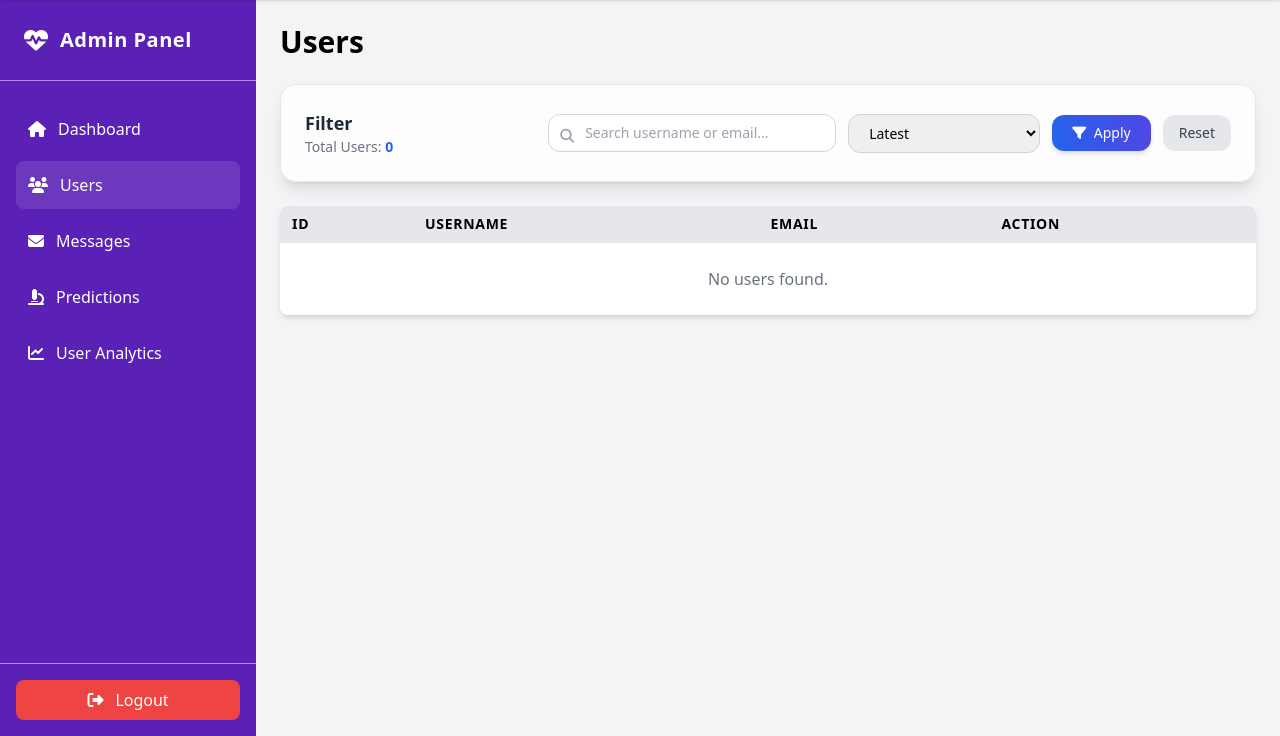
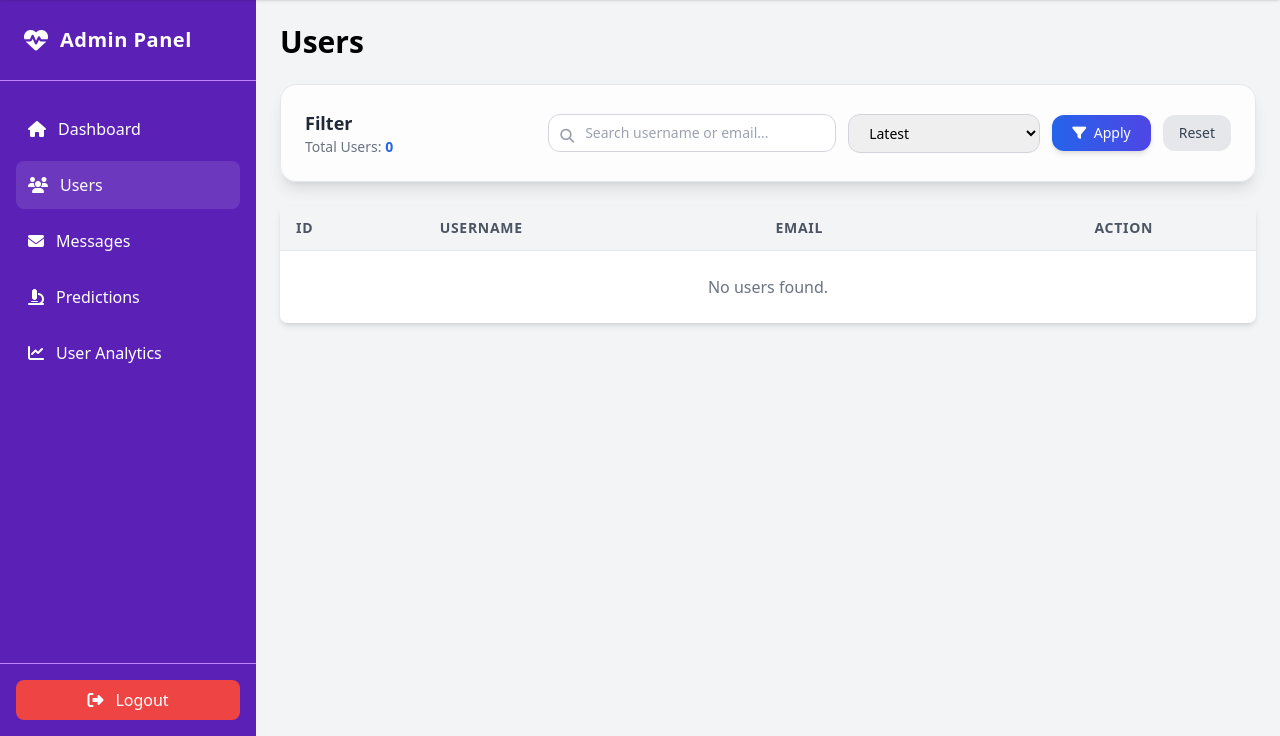
Before and after one commit to raxitsolanki/ML-PRO, a Flask app: page /admin/users in a window 1280 px wide. Shown: the part 64-800 px from the top of the page. Run offline with Flask 3, Linux system fonts and the light colour scheme; the visitor is signed in with stand-in values (Sample User, id 1); data that the repository does not hold is empty; parts of the project's set-up code (start-up, migrations or seed data) failed here and were passed over; some libraries are stand-ins or nearby versions.

Commit message:
Clean project for deployment

```diff
--- a/templates/admin/admin_users.html
+++ b/templates/admin/admin_users.html
@@ -4,23 +4,24 @@
 
 <h1 class="text-3xl font-bold mb-6">Users</h1>
 
-<!-- 🔎 PREMIUM FILTER SECTION -->
+<!-- FILTER SECTION -->
 <div class="bg-white/80 backdrop-blur-md border border-gray-200 p-6 rounded-2xl shadow-lg mb-6">
 
   <div class="flex flex-col lg:flex-row lg:items-center lg:justify-between gap-4">
 
     <!-- Left Side -->
     <div>
-      <h2 class="text-lg font-semibold text-gray-800">Filter </h2>
+      <h2 class="text-lg font-semibold text-gray-800">Filter</h2>
       <p class="text-sm text-gray-500">
-        Total Users: <span class="font-semibold text-blue-600">{{ users|length }}</span>
+        Total Users:
+        <span class="font-semibold text-blue-600">{{ users|length }}</span>
       </p>
     </div>
 
     <!-- Filter Form -->
     <form method="GET" class="flex flex-col md:flex-row items-center gap-3 w-full lg:w-auto">
 
-      <!-- Search Box -->
+      <!-- Search -->
       <div class="relative w-full md:w-72">
         <i class="fa-solid fa-magnifying-glass absolute left-3 top-3 text-gray-400 text-sm"></i>
         <input type="text"
@@ -30,7 +31,7 @@
                class="w-full pl-9 pr-4 py-2 rounded-xl border border-gray-300 text-sm focus:outline-none focus:ring-2 focus:ring-blue-500 focus:border-blue-500 transition">
       </div>
 
-      <!-- Sort Dropdown -->
+      <!-- Sort -->
       <div class="relative w-full md:w-48">
         <select name="sort"
                 class="w-full px-4 py-2 rounded-xl border border-gray-300 text-sm focus:outline-none focus:ring-2 focus:ring-blue-500 focus:border-blue-500 transition">
@@ -40,13 +41,13 @@
         </select>
       </div>
 
-      <!-- Apply Button -->
+      <!-- Apply -->
       <button type="submit"
               class="bg-gradient-to-r from-blue-600 to-indigo-600 text-white px-5 py-2 rounded-xl text-sm font-medium shadow-md hover:scale-105 transition">
         <i class="fa-solid fa-filter mr-1"></i> Apply
       </button>
 
-      <!-- Reset Button -->
+      <!-- Reset -->
       <a href="{{ url_for('admin_users') }}"
          class="bg-gray-200 text-gray-700 px-4 py-2 rounded-xl text-sm hover:bg-gray-300 transition">
         Reset
@@ -57,37 +58,44 @@
 </div>
 
 
-
 <!-- TABLE SECTION -->
 <div class="overflow-x-auto rounded-lg shadow-md">
   <table class="min-w-full divide-y divide-gray-200 bg-white">
-    <thead class="bg-gray-200">
-      <tr class="text-left text-xs md:text-sm uppercase tracking-wider">
-        <th class="px-3 py-2">ID</th>
-        <th class="px-3 py-2">Username</th>
-        <th class="px-3 py-2">Email</th>
-        <th class="px-3 py-2">Action</th>
+    <thead class="bg-gray-100">
+      <tr class="text-left text-xs md:text-sm uppercase tracking-wider text-gray-600">
+        <th class="px-4 py-3">ID</th>
+        <th class="px-4 py-3">Username</th>
+        <th class="px-4 py-3">Email</th>
+        <th class="px-4 py-3 text-center">Action</th>
       </tr>
     </thead>
 
     <tbody class="divide-y divide-gray-200">
       {% for u in users %}
       <tr class="hover:bg-gray-50 text-xs md:text-sm">
-        <td class="px-3 py-2 whitespace-nowrap">{{ u.id }}</td>
-        <td class="px-3 py-2 whitespace-nowrap font-medium">{{ u.username }}</td>
-        <td class="px-3 py-2 whitespace-nowrap">{{ u.email }}</td>
-        <td class="px-3 py-2 whitespace-nowrap">
-          <form action="{{ url_for('delete_user', id=u.id) }}"
+        <td class="px-4 py-3 whitespace-nowrap">{{ u.id }}</td>
+        <td class="px-4 py-3 whitespace-nowrap font-medium">{{ u.username }}</td>
+        <td class="px-4 py-3 whitespace-nowrap">{{ u.email }}</td>
+        <td class="px-4 py-3 whitespace-nowrap text-center">
+
+          <!-- ✅ FIXED PARAMETER NAME -->
+          <form action="{{ url_for('delete_user', user_id=u.id) }}"
                 method="POST"
                 onsubmit="return confirm('Are you sure you want to delete this user?')"
                 class="inline">
+
+            <!-- Optional CSRF token if using Flask-WTF -->
+            {# {{ csrf_token() }} #}
+
             <button type="submit"
-                    class="flex items-center gap-1 bg-red-500 text-white px-3 py-1 rounded hover:bg-red-700 transition text-xs md:text-sm">
+                    class="flex items-center gap-1 bg-red-500 text-white px-3 py-1.5 rounded-lg hover:bg-red-600 transition text-xs md:text-sm">
               <i class="fa-solid fa-trash"></i> Delete
             </button>
           </form>
+
         </td>
       </tr>
+
       {% else %}
       <tr>
         <td colspan="4" class="text-center py-6 text-gray-500">
```
